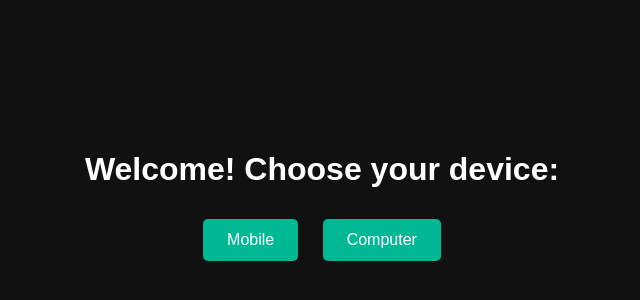
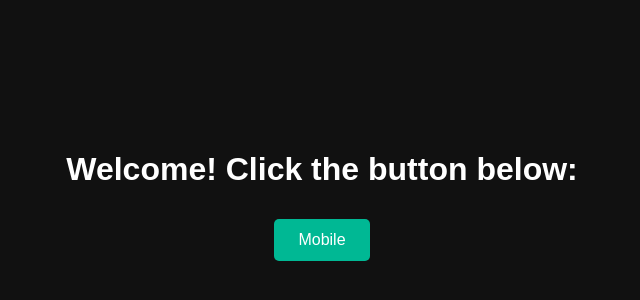
Before and after one commit to MONDSKY/rey, a plain HTML site: page index.html in a window 1280 px wide. Shown: the part 200-500 px from the top of the page, without its empty margins (318-958 px from the left). Drawn offline with Linux system fonts and the light colour scheme.

Commit message:
Update index.html

```diff
--- a/index.html
+++ b/index.html
@@ -8,12 +8,10 @@
 </head>
 <body>
   <div class="container" id="choice-screen">
-    <h1>Welcome! Choose your device:</h1>
+    <h1>Welcome! Click the button below:</h1>
     <div class="buttons">
       <button onclick="playVideo('mobile')">Mobile</button>
-      <button onclick="playVideo('deskstop')">Computer</button>
-    </div>
-  </div>
+
 
   <div class="video-screen" id="video-screen" style="display: none;">
     <video id="intro-video" muted playsinline>
```
